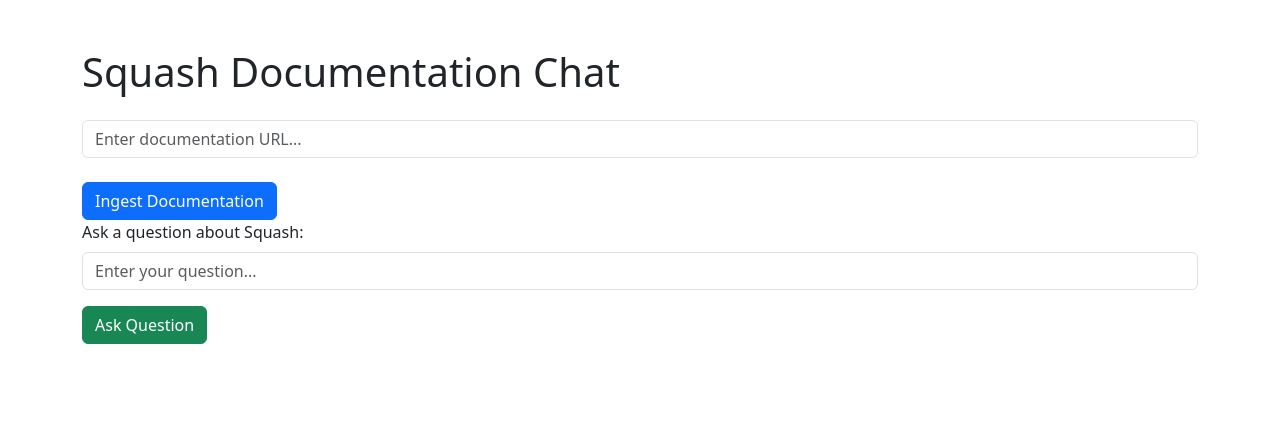
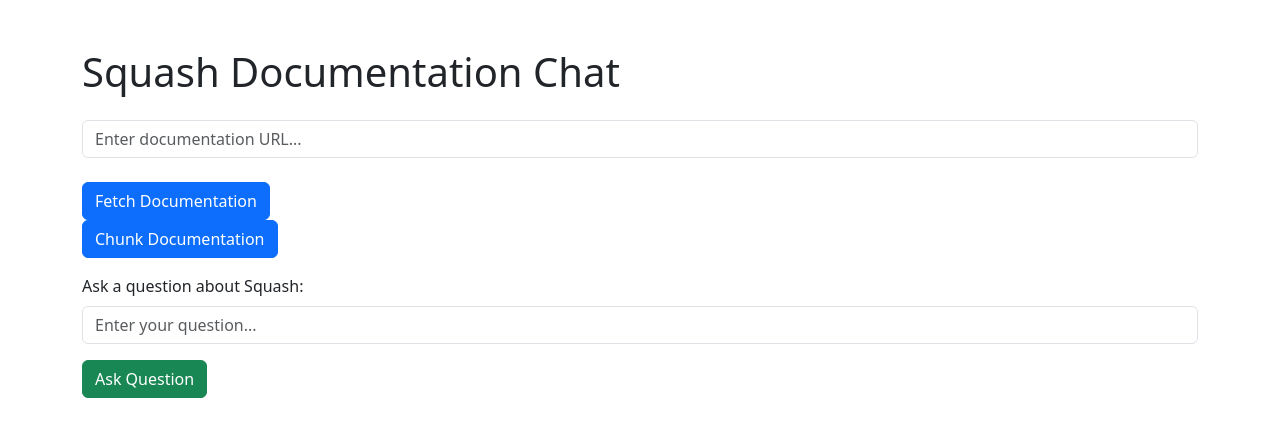
Before and after one commit to lmazure/rag, a Flask app: page / in a window 1280 px wide. Shown: the top 437 px of the page. Run offline with Flask 3, Linux system fonts and the light colour scheme.

Commit message:
Feat: split the reaping and the chunking into two different endpoints

```diff
--- a/doc_chat/app.py
+++ b/doc_chat/app.py
@@ -1,6 +1,7 @@
 import json
 from pathlib import Path
 from typing import List, Tuple
+from docling_core.types.doc.document import DoclingDocument
 import requests
 from bs4 import BeautifulSoup
 import chromadb
@@ -41,23 +42,34 @@ def get_all_html_urls(base_url: str) -> List[str]:
 
     return list(set(urls))
 
-def fetch_and_chunk_content(url: str) -> List[Tuple[str, str]]:
+def fetch_content(url: str) -> None:
     """Fetch content from URL and split into chunks."""
     id = scan_db.add_url(db_path, url)
-    chunks = []
     converter = DocumentConverter()
     result = converter.convert(url)
     doc = result.document
     with Path(f"data/doc_{id:05d}.json").open("w", encoding="utf-8") as fp:
         fp.write(json.dumps(doc.export_to_dict()))
+    return
+
+def chunk_content() -> List[Tuple[str, str]]:
+    """Fetch content from URL and split into chunks."""
+    scanned_urls = scan_db.get_urls(db_path)
     chunker = HybridChunker()
-    chunk_iter = chunker.chunk(doc)
-    for i, chunk in enumerate(chunk_iter):
-        #print(f"=== {i} ===")
-        #print(f"chunk.text:\n{repr(f'{chunk.text[:300]}…')}")
-        #enriched_text = chunker.serialize(chunk=chunk)
-        #print(f"chunker.serialize(chunk):\n{repr(f'{enriched_text[:300]}…')}")
-        chunks.append((chunk.text, url))
+    chunks = []
+    for url in scanned_urls:
+        id = url[0]
+        url = url[1]
+        with Path(f"data/doc_{id:05d}.json").open("r", encoding="utf-8") as fp:
+            doc_dict = json.loads(fp.read())
+            doc = DoclingDocument.model_validate(doc_dict)
+        chunk_iter = chunker.chunk(doc)
+        for i, chunk in enumerate(chunk_iter):
+            print(f"=== {i} ===")
+            print(f"chunk.text:\n{repr(f'{chunk.text[:300]}…')}")
+            enriched_text = chunker.serialize(chunk=chunk)
+            print(f"chunker.serialize(chunk):\n{repr(f'{enriched_text[:300]}…')}")
+            chunks.append((chunk.text, url))
     return chunks
 
 def setup_chroma():
@@ -91,8 +103,8 @@ Please provide an answer based on the context above. If the context doesn't cont
 def home():
     return render_template('index.html')
 
-@app.route('/ingest', methods=['POST'])
-def ingest():
+@app.route('/fetch', methods=['POST'])
+def fetch():
 
     base_url = request.args.get('url')
     if not base_url:
@@ -101,16 +113,29 @@ def ingest():
     collection = setup_chroma()
 
     urls = get_all_html_urls(base_url)
+
+    for i, url in enumerate(urls):
+        fetch_content(url)
+
+    return jsonify({"message": f"Fetched {len(urls)} URLs"})
+
+
+@app.route('/chunk', methods=['POST'])
+def chunk():
+
+    collection = setup_chroma()
+
     all_chunks = []
     all_metadatas = []
     all_ids = []
 
-    for i, url in enumerate(urls):
-        chunks = fetch_and_chunk_content(url)
-        for j, (chunk, source_url) in enumerate(chunks):
-            all_chunks.append(chunk)
-            all_metadatas.append({"source": source_url})
-            all_ids.append(f"chunk_{i}_{j}")
+    chunks = chunk_content()
+    i = 0
+    for (chunk, url) in chunks:
+        all_chunks.append(chunk)
+        all_metadatas.append({"source": url})
+        all_ids.append(f"chunk_{i}")
+        i += 1
 
     collection.add(
         documents=all_chunks,
--- a/doc_chat/scan_db.py
+++ b/doc_chat/scan_db.py
@@ -1,3 +1,4 @@
+from typing import List, Tuple
 import sqlite3
 import os
 
@@ -91,3 +92,24 @@ def get_url(db_path: str, url_id: int) -> str:
     if url_data:
         return url_data[1]
     raise Exception(f"URL {url_id} not found")
+
+def get_urls(db_path: str) -> List[Tuple[int, str]]:
+    """
+    Get all scanned URLs from the database.
+
+    Args:
+        db_path: The path to the database directory.
+
+    Returns:
+        A list of tuples, where each tuple contains the ID and URL.
+    """
+    # Get data from SQLite
+    conn = sqlite3.connect(f"{db_path}/{database_name}")
+    cursor = conn.cursor()
+
+    cursor.execute('SELECT * FROM scanned_urls')
+    urls_data = cursor.fetchall()
+    conn.close()
+
+    print(urls_data)
+    return urls_data
--- a/doc_chat/templates/index.html
+++ b/doc_chat/templates/index.html
@@ -24,8 +24,13 @@
                 <input type="text" class="form-control" id="docUrl" placeholder="Enter documentation URL...">
             </div>
         </div>
-        <button id="ingestBtn" class="btn btn-primary">Ingest Documentation</button>
-        <span id="ingestStatus" class="ms-3"></span>
+        <button id="fetchBtn" class="btn btn-primary">Fetch Documentation</button>
+        <span id="fetchStatus" class="ms-3"></span>
+
+        <div class="mb-3">
+        <button id="chunkBtn" class="btn btn-primary">Chunk Documentation</button>
+        <span id="chunkStatus" class="ms-3"></span>
+    </div>
 
         <div class="mb-3">
             <label for="query" class="form-label">Ask a question about Squash:</label>
@@ -43,30 +48,56 @@
     </div>
 
     <script>
-        document.getElementById('ingestBtn').addEventListener('click', async () => {
-            const ingestStatus = document.getElementById('ingestStatus');
-            const ingestBtn = document.getElementById('ingestBtn');
+        document.getElementById('fetchBtn').addEventListener('click', async () => {
+            const fetchStatus = document.getElementById('fetchStatus');
+            const fetchBtn = document.getElementById('fetchBtn');
             const docUrl = document.getElementById('docUrl').value.trim();
 
             if (!docUrl) {
-                ingestStatus.textContent = 'Please enter a documentation URL';
+                fetchStatus.textContent = 'Please enter a documentation URL';
                 return;
             }
 
-            ingestBtn.disabled = true;
-            ingestStatus.textContent = 'Ingesting documentation...';
+            fetchBtn.disabled = true;
+            fetchStatus.textContent = 'fetching documentation...';
 
             try {
-                const response = await fetch(`/ingest?url=${encodeURIComponent(docUrl)}`, {
+                const response = await fetch(`/fetch?url=${encodeURIComponent(docUrl)}`, {
                     method: 'POST'
                 });
                 const data = await response.json();
-                ingestStatus.textContent = data.message;
+                fetchStatus.textContent = data.message;
             } catch (error) {
-                ingestStatus.textContent = 'Error ingesting documentation';
+                fetchStatus.textContent = 'Error fetching documentation';
                 console.error(error);
             } finally {
-                ingestBtn.disabled = false;
+                fetchBtn.disabled = false;
+            }
+        });
+
+        document.getElementById('chunkBtn').addEventListener('click', async () => {
+            const chunkStatus = document.getElementById('chunkStatus');
+            const chunkBtn = document.getElementById('chunkBtn');
+
+            if (!docUrl) {
+                chunkStatus.textContent = 'Please enter a documentation URL';
+                return;
+            }
+
+            chunkBtn.disabled = true;
+            chunkStatus.textContent = 'chunking documentation...';
+
+            try {
+                const response = await fetch(`/chunk`, {
+                    method: 'POST'
+                });
+                const data = await response.json();
+                chunkStatus.textContent = data.message;
+            } catch (error) {
+                chunkStatus.textContent = 'Error chunking documentation';
+                console.error(error);
+            } finally {
+                chunkBtn.disabled = false;
             }
         });
 
```
Also changed, not shown: doc_chat/TODO.md (+1 -1 lines).
